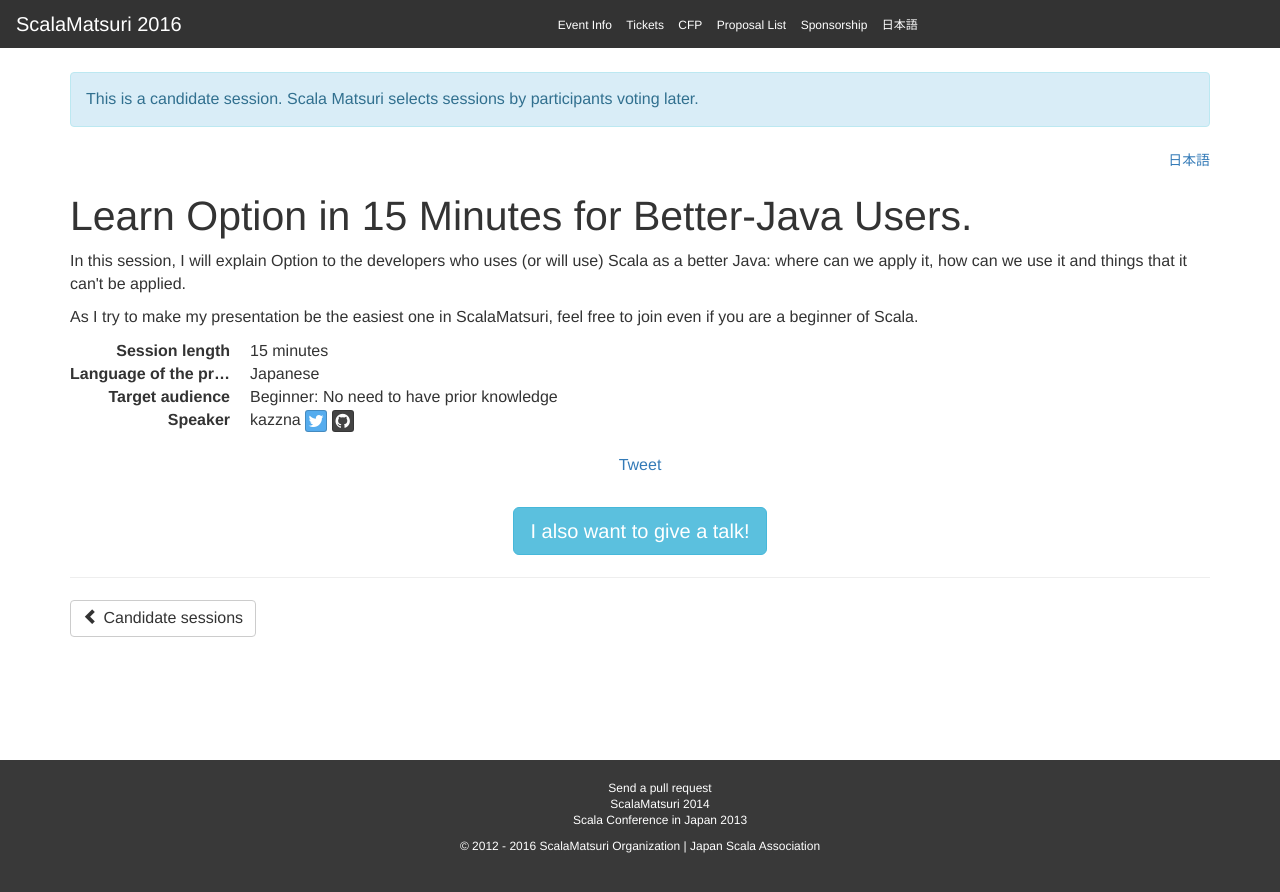
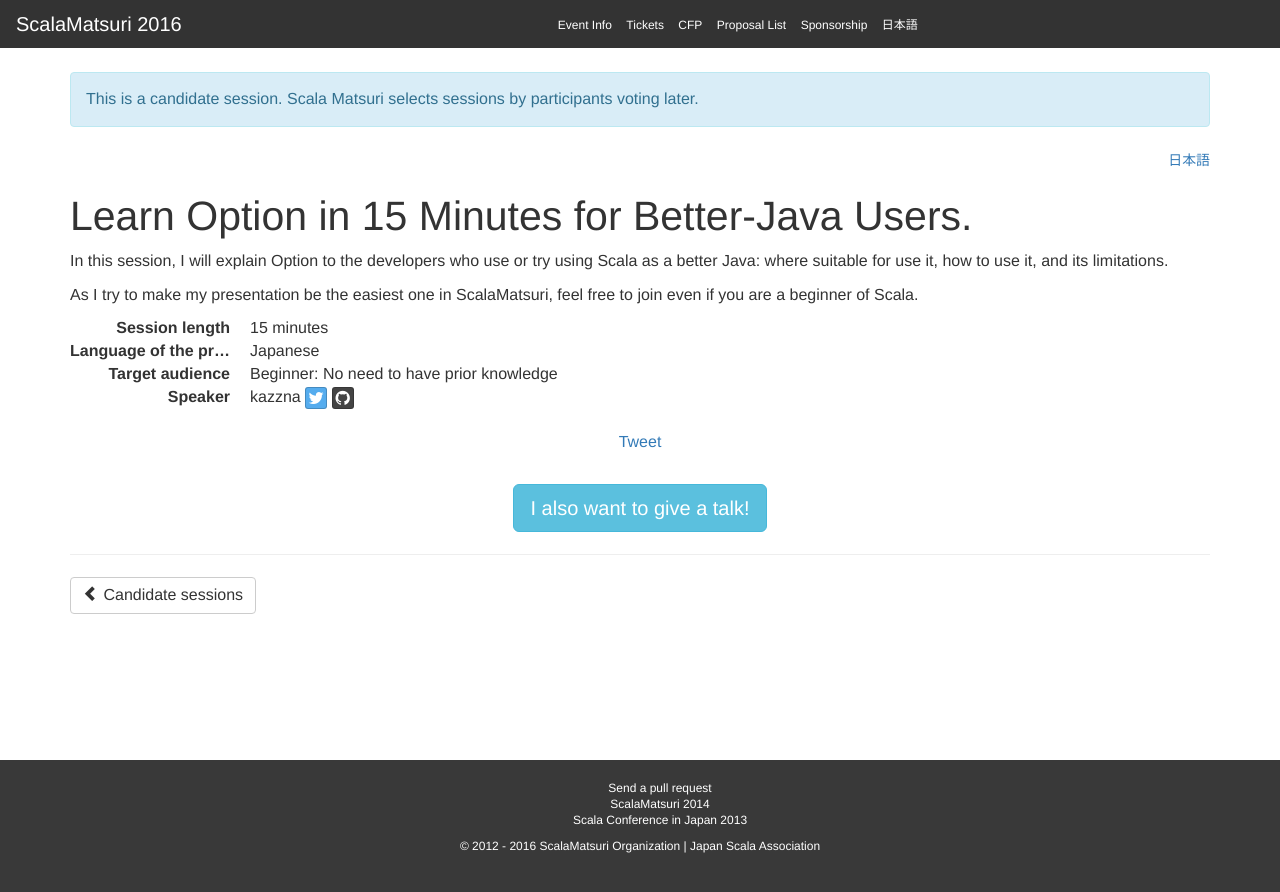
Before and after one commit to scalajp/2016.scalamatsuri.org, a Jekyll site: the page built from _candidates_en/kazzna_1.html, in a window 1280 px wide. Shown: the top 892 px of the page. Built offline with Jekyll 4.4.1, drawn with Linux system fonts in a browser that asks for light colours; nearby versions of some CDN libraries; comment, search, counter and statistics services are not loaded.

Commit message:
Updates kazzna_1.

```diff
--- a/_candidates_en/kazzna_1.html
+++ b/_candidates_en/kazzna_1.html
@@ -10,7 +10,7 @@ icon:
 organization:
 ---
 <p>
-In this session, I will explain Option to the developers who uses (or will use) Scala as a better Java: where can we apply it, how can we use it and things that it can't be applied.
+In this session, I will explain Option to the developers who use or try using Scala as a better Java: where suitable for use it, how to use it, and its limitations.
 </p>
 <p>
 As I try to make my presentation be the easiest one in ScalaMatsuri, feel free to join even if you are a beginner of Scala.
```
